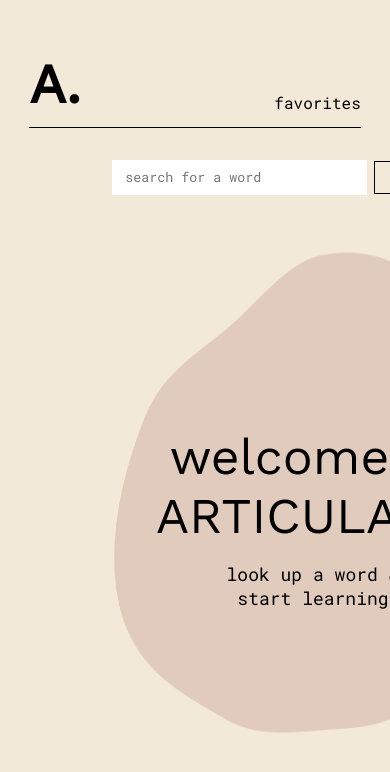
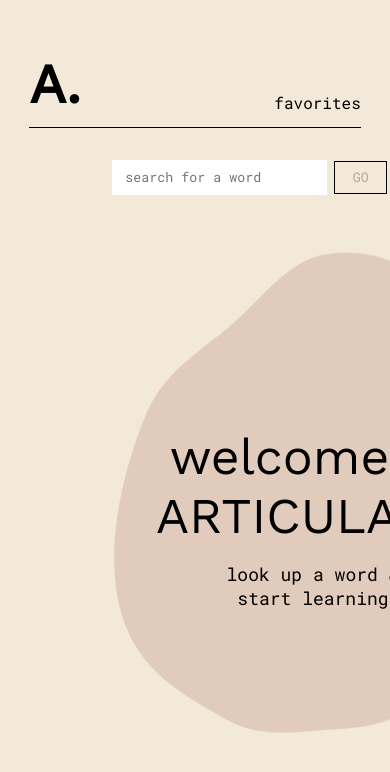
Before and after one commit to michannstoner/articulate, a React (Create React App) app: page / in a window 390 px wide. Shown: the top 772 px of the page. Built offline with nearby package versions, Linux system fonts and the light colour scheme.

Commit message:
Update styling/responsiveness

```diff
--- a/src/components/Form/Form.css
+++ b/src/components/Form/Form.css
@@ -10,26 +10,23 @@ input {
   font-family: 'Roboto Mono', 'monospace';
   background-color: white;
   border: none;
-  height: 2.5em;
   width: 25em;
   color: black;
   padding-left: 1em;
 }
 
-.search-button {
-  width: 1.75em;
-  height: 1.75em;
-  margin-left: 0.5em;
-}
-
 .go-button {
-  height: 2.5em;
   width: 4em;
   margin-left: 0.5em;
 }
 
+input,
+.go-button {
+  height: 2.5em;
+}
+
 @media only screen and (max-width: 780px) {
   input {
-    width: 18em;
+    width: 15em;
   }
 }
```
